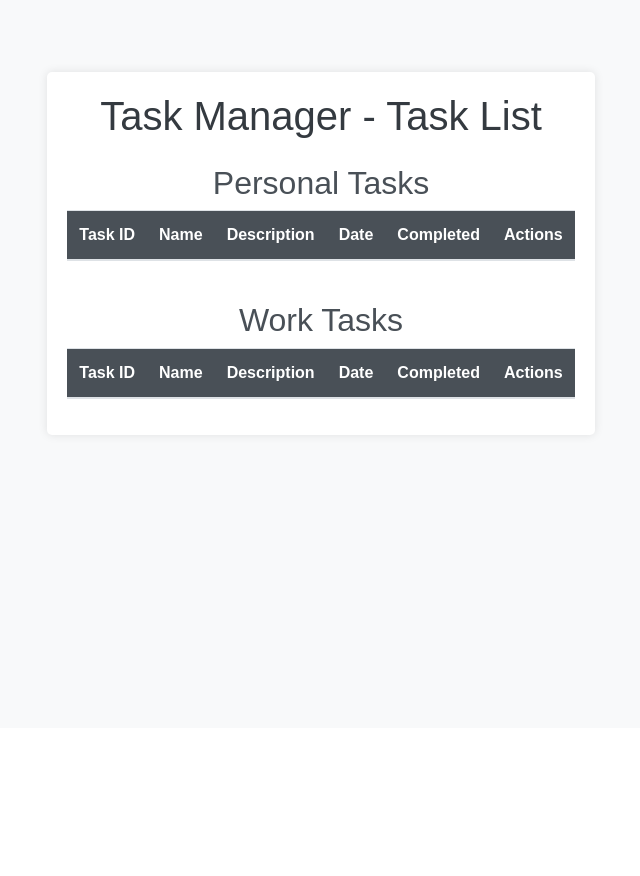
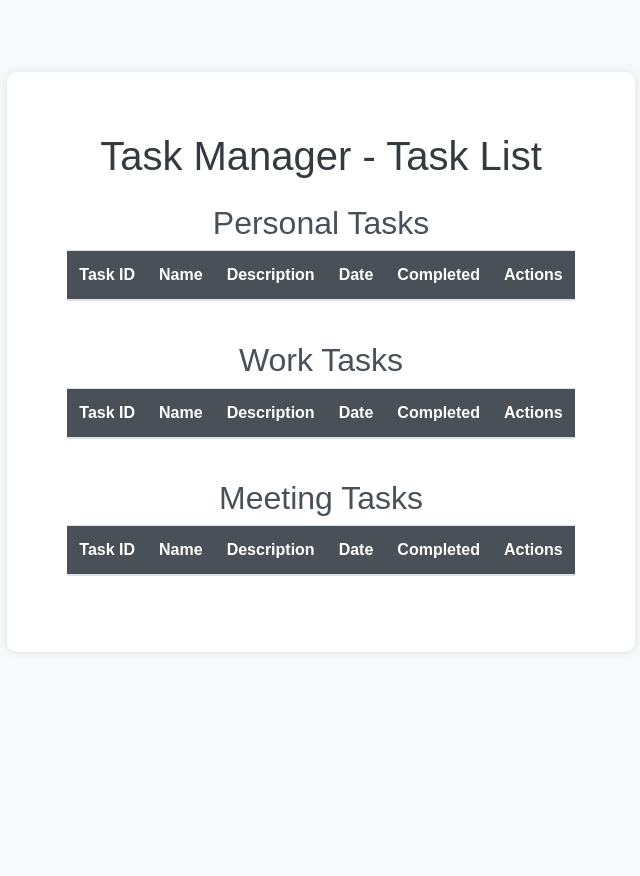
Before and after one commit to alaamekkaoui/PFA, a Flask app: page /list_tasks in a window 1280 px wide. Shown: the part 72-948 px from the top of the page, without its empty margins (319-959 px from the left). Before the commit the page ends 510 px from the top, so only its background shows below. Run offline with Flask 3, Linux system fonts and the light colour scheme; data that the repository does not hold is empty; some libraries are stand-ins or nearby versions.

Commit message:
i made some changes

```diff
--- a/Backend/app.py
+++ b/Backend/app.py
@@ -1,7 +1,7 @@
 from datetime import datetime
 import os
 from flask import Flask, render_template, request, redirect , session, url_for
-from gmail_handler import authenticate_gmail, fetch_unread_emails, send_email
+from gmail_handler import authenticate_gmail, fetch_unread_emails, send_email,add_meeting_to_db
 from task_manager import TaskManager
 
 app = Flask(__name__)
@@ -95,5 +95,21 @@ def compose_email():
 
     return render_template('compose.html')
 
+
+@app.route('/complete/<numeric_id>')
+def complete_task(numeric_id):
+    if 'user_email' in session:
+        user_email = session['user_email']
+        result = task_manager.update_completion_status(int(numeric_id), True)
+        return redirect(url_for('list_tasks'))
+    else:
+        return redirect(url_for('login'))
+
+@app.route('/add_meeting')
+def add_meeting():
+    # Add meeting from the first unread email to the database
+    result = add_meeting_to_db()
+    return f"Result: {result}"
+
 if __name__ == '__main__':
     app.run(debug=True)
--- a/Backend/task_manager.py
+++ b/Backend/task_manager.py
@@ -1,8 +1,9 @@
-# task_manager.py
-
+from flask import session
 from pymongo import MongoClient
 from bson import ObjectId
-from datetime import datetime, timedelta
+from datetime import date, datetime
+from bs4 import BeautifulSoup
+
 
 class TaskManager:
     def __init__(self, connection_uri, database_name):
@@ -10,15 +11,18 @@ class TaskManager:
         self.client = MongoClient(connection_uri)
         self.db = self.client[database_name]
         self.tasks_collection = self.db["tasks"]
-
-        # Check if the MongoDB connection is successful
         try:
             self.client.admin.command('ping')
             print("-------------------------------------Successfully connected to MongoDB!")
         except Exception as e:
             print(f"-------------------------------------Failed to connect to MongoDB. Error: {e}")
 
-    def add_task(self, user_email, name, description, category, finish_date,completed=False):
+
+    def add_task(self, user_email, name, description, category, finish_date, completed=False):
+        # Convert date to datetime if it's a date object
+        if isinstance(finish_date, date):
+            finish_date = datetime.combine(finish_date, datetime.min.time())
+
         # Find the maximum numeric_id in the collection and increment by 1
         max_numeric_id = self.tasks_collection.find_one(sort=[("numeric_id", -1)])
         next_numeric_id = (max_numeric_id["numeric_id"] + 1) if max_numeric_id else 0
@@ -34,7 +38,7 @@ class TaskManager:
         }
 
         result = self.tasks_collection.insert_one(task)
-        print(f'Task "{name}" added successfully with numeric ID: {next_numeric_id} for user: {user_email}')
+        #print(f'Task "{name}" added successfully with numeric ID: {next_numeric_id} for user: {user_email}')
         return f'Task "{name}" added successfully with numeric ID: {next_numeric_id} for user: {user_email}'
 
     def view_tasks(self):
@@ -85,3 +89,16 @@ class TaskManager:
         else:
             print(f'Invalid numeric ID {numeric_id} or task not found.')
             return 'Invalid numeric ID or task not found.'
+    def update_completion_status(self, numeric_id, completed):
+        task = {
+            'completed': completed
+        }
+        result = self.tasks_collection.update_one({'numeric_id': numeric_id}, {'$set': task})
+        if result.modified_count > 0:
+            status = "completed" if completed else "incomplete"
+            print(f'Task with numeric ID {numeric_id} marked as {status}.')
+            return f'Task marked as {status}.'
+        else:
+            print(f'Invalid numeric ID {numeric_id} or no modifications made.')
+            return 'Invalid numeric ID or no modifications made.'
+    from datetime import datetime
--- a/Backend/templates/list_tasks.html
+++ b/Backend/templates/list_tasks.html
@@ -14,7 +14,7 @@
         }
 
         .cover-container {
-            max-width: 42em;
+            max-width: 100%;
             margin: auto;
             padding: 1.5rem;
             text-align: center;
@@ -48,11 +48,11 @@
         }
 
         .container {
-            max-width: 800px;
-            margin: 20px auto;
+            max-width: 1400px;
+            margin: 200px auto;
             background-color: #ffffff; /* White background for content */
-            padding: 20px;
-            border-radius: 5px;
+            padding: 60px;
+            border-radius: 10px;
             box-shadow: 0 0 10px rgba(0, 0, 0, 0.1);
             color: #495057; /* Text color for content */
         }
@@ -66,6 +66,7 @@
         .table th,
         .table td {
             text-align: center;
+            white-space: nowrap; /* Prevent line break for date */
         }
 
         .table th {
@@ -78,13 +79,15 @@
         }
 
         .btn-info,
-        .btn-danger {
+        .btn-danger,
+        .btn-update {
             width: 100%;
             margin-bottom: 5px;
         }
 
         .btn-info i,
-        .btn-danger i {
+        .btn-danger i,
+        .btn-update i {
             margin-right: 5px;
         }
     </style>
@@ -110,9 +113,11 @@
         <div class="container mt-5">
             <h1 class="text-center">Task Manager - Task List</h1>
 
+            <!-- Task Categories -->
+            {% for category in ["personal", "work", "meeting"] %}
                 <div class="row mt-4">
                     <div class="col-md-12">
-                    <h2 class="text-center">Personal Tasks</h2>
+                        <h2 class="text-center">{{ category|capitalize }} Tasks</h2>
                         <table class="table">
                             <thead>
                                 <tr>
@@ -125,73 +130,35 @@
                                 </tr>
                             </thead>
                             <tbody>
-                            {% for task in tasks %} {% if task["category"] == "personal" %}
+                                {% for task in tasks %}
+                                    {% if task["category"] == category %}
                                         <tr>
                                             <td>{{ task["numeric_id"] }}</td>
                                             <td>{{ task["name"] }}</td>
-                                <td>{% if task["description"] %} {{ task["description"] }} {% else %} - {% endif %}
-                                </td>
-                                <td>{% if task["date"] %} {{ task["date"].strftime('%Y-%m-%d') }} {% else %} Empty
-                                    {% endif %}
-                                </td>
+                                            <td>{% if task["description"] %} {{ task["description"] }} {% else %} - {% endif %}</td>
+                                            <td>{% if task["finish_date"] %} {{ task["finish_date"].strftime('%d-%m-%Y') }} {% else %} Empty {% endif %}</td>
                                             <td>{{ task["completed"] }}</td>
                                             <td>
                                                 <div class="d-flex flex-column align-items-center">
-                                        <a href="/update/{{ task["numeric_id"] }}"
-                                            class="btn btn-info btn-sm mb-2"><i class="fas fa-edit"></i> Update</a>
-                                        <a href="/delete/{{ task["numeric_id"] }}"
-                                            class="btn btn-danger btn-sm"><i class="fas fa-trash-alt"></i> Delete</a>
+                                                    <a href="/update/{{ task["numeric_id"] }}" class="btn btn-info btn-sm mb-2"><i class="fas fa-edit"></i> Update</a>
+                                                    {% if not task["completed"] %}
+                                                        <a href="/complete/{{ task["numeric_id"] }}" class="btn btn-update btn-sm"><i class="fas fa-check"></i> Update to Complete</a>
+                                                    {% endif %}
+                                                    <a href="/delete/{{ task["numeric_id"] }}" class="btn btn-danger btn-sm"><i class="fas fa-trash-alt"></i> Delete</a>
                                                 </div>
                                             </td>
                                         </tr>
-                            {% endif %} {% endfor %}
+                                    {% endif %}
+                                {% endfor %}
                             </tbody>
                         </table>
                     </div>
                 </div>
-
-            <div class="row mt-4">
-                <div class="col-md-12">
-                    <h2 class="text-center">Work Tasks</h2>
-                    <table class="table">
-                        <thead>
-                            <tr>
-                                <th scope="col">Task ID</th>
-                                <th scope="col">Name</th>
-                                <th scope="col">Description</th>
-                                <th scope="col">Date</th>
-                                <th scope="col">Completed</th>
-                                <th scope="col">Actions</th>
-                            </tr>
-                        </thead>
-                        <tbody>
-                            {% for task in tasks %} {% if task["category"] == "work" %}
-                            <tr>
-                                <td>{{ task["numeric_id"] }}</td>
-                                <td>{{ task["name"] }}</td>
-                                <td>{% if task["description"] %} {{ task["description"] }} {% else %} - {% endif %}
-                                </td>
-                                <td>{% if task["date"] %} {{ task["task_date"].strftime('%Y-%m-%d') }} {% else %} Empty
-                                    {% endif %}
-                                </td>
-                                <td>{{ task["completed"] }}</td>
-                                <td>
-                                    <div class="d-flex flex-column align-items-center">
-                                        <a href="/update/{{ task["numeric_id"] }}"
-                                            class="btn btn-info btn-sm mb-2"><i class="fas fa-edit"></i> Update</a>
-                                        <a href="/delete/{{ task["numeric_id"] }}"
-                                            class="btn btn-danger btn-sm"><i class="fas fa-trash-alt"></i> Delete</a>
-                                    </div>
-                                </td>
-                            </tr>
-                            {% endif %} {% endfor %}
-                        </tbody>
-                    </table>
-                </div>
-            </div>
+            {% endfor %}
         </div>
     </main>
 
+    <!-- Scripts (jQuery, Bootstrap, Font Awesome) -->
     <script src="https://code.jquery.com/jquery-3.2.1.slim.min.js"></script>
     <script src="https://cdnjs.cloudflare.com/ajax/libs/popper.js/1.12.9/umd/popper.min.js"></script>
     <script src="https://maxcdn.bootstrapcdn.com/bootstrap/4.0.0/js/bootstrap.min.js"></script>
```
Also changed, not shown: Backend/gmail_handler.py (+98 -7 lines), Backend/storage.json (+1 -1 lines), Backend/templates/update.html (+0 -11 lines). Lines whose indentation alone changed are shown as unchanged.
